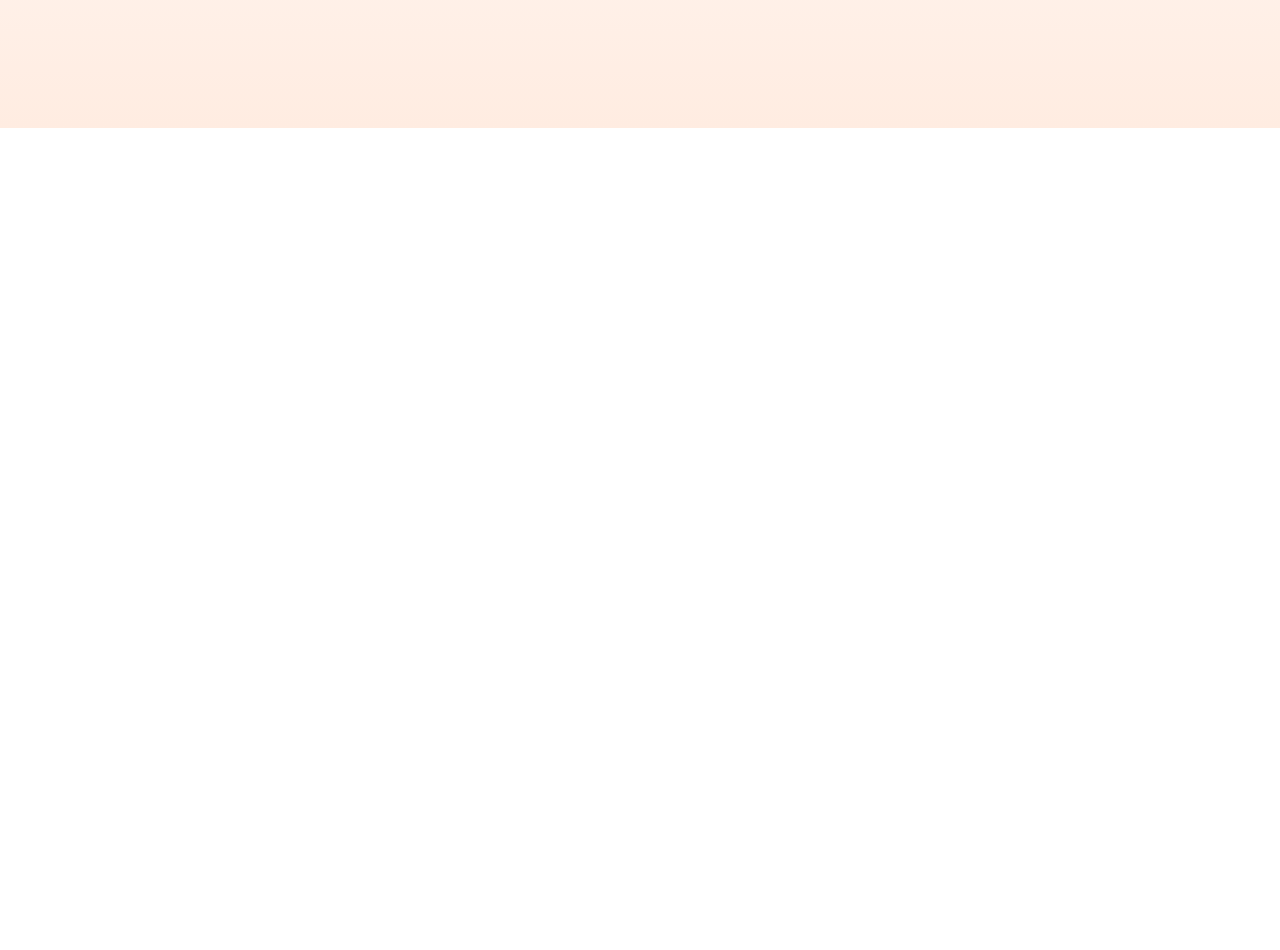
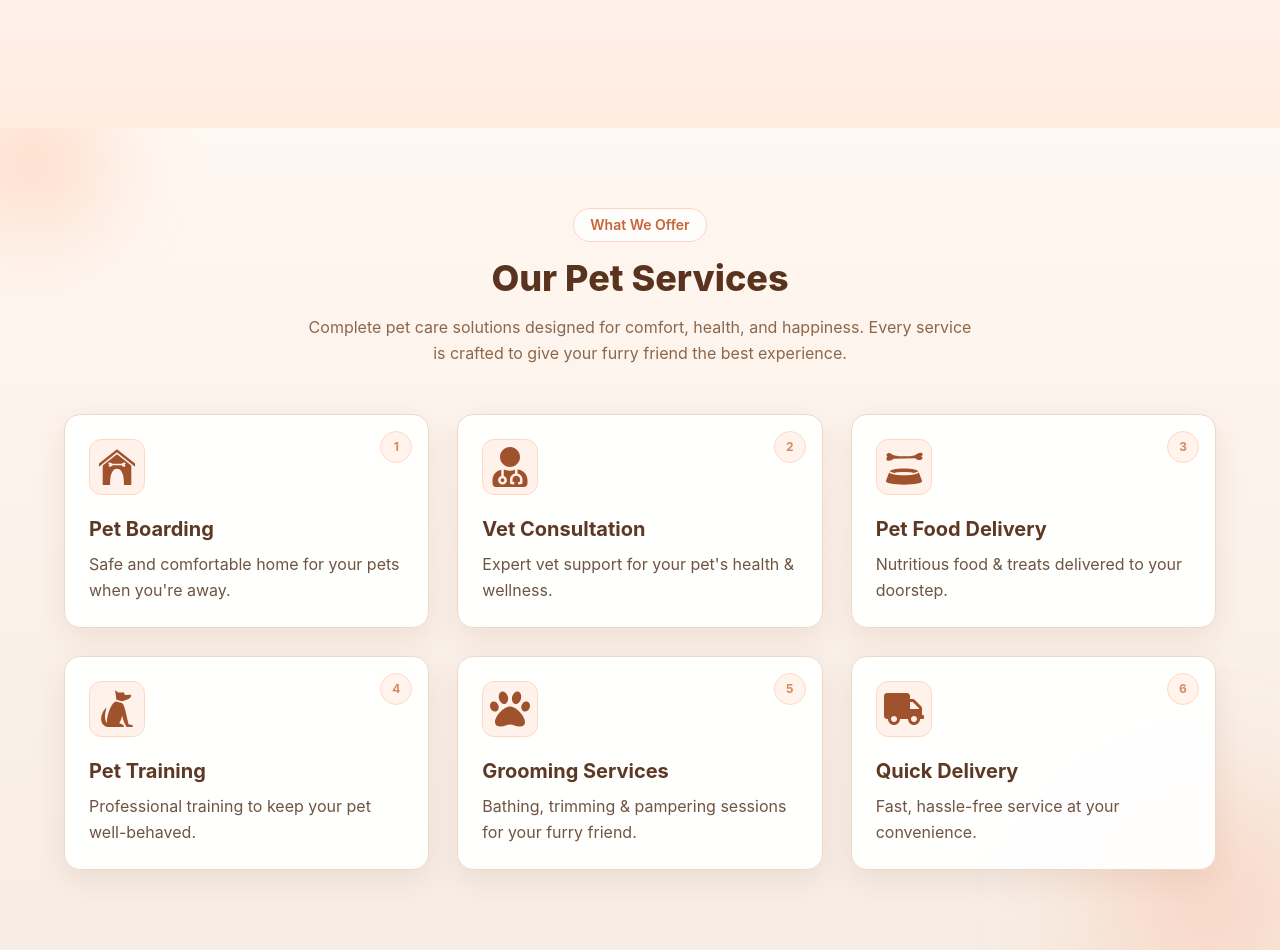
Before and after one commit to nethmalgeesaraux/Tail-Wag-My_pet_Site-, a React (Vite) app: page / in a window 1280 px wide. Shown: the part 740-1690 px from the top of the page. Before the commit the page ends 868 px from the top, so only its background shows below. Built offline with nearby package versions, Linux system fonts and the light colour scheme; a web font is replaced by a local one.

Commit message:
Services .jsx create

```diff
--- a/src/App.jsx
+++ b/src/App.jsx
@@ -1,12 +1,14 @@
 import React from 'react'
 import Navbar from './components/Navbar'
 import Hero from './components/Hero'
+import Services from './components/Services'
 
 const App = () => {
   return (
     <>
     <Navbar/>
     <Hero/>
+    <Services/>
     </>
   )
 }
--- /dev/null
+++ b/src/components/Services.jsx
@@ -0,0 +1,85 @@
+import React from "react";
+import { GiDogHouse, GiSittingDog, GiDogBowl } from "react-icons/gi";
+import { FaUserMd, FaPaw, FaTruck } from "react-icons/fa";
+
+const petServices = [
+  {
+    icon: <GiDogHouse size={40} />,
+    title: "Pet Boarding",
+    desc: "Safe and comfortable home for your pets when you're away.",
+  },
+  {
+    icon: <FaUserMd size={40} />,
+    title: "Vet Consultation",
+    desc: "Expert vet support for your pet's health & wellness.",
+  },
+  {
+    icon: <GiDogBowl size={40} />,
+    title: "Pet Food Delivery",
+    desc: "Nutritious food & treats delivered to your doorstep.",
+  },
+  {
+    icon: <GiSittingDog size={40} />,
+    title: "Pet Training",
+    desc: "Professional training to keep your pet well-behaved.",
+  },
+  {
+    icon: <FaPaw size={40} />,
+    title: "Grooming Services",
+    desc: "Bathing, trimming & pampering sessions for your furry friend.",
+  },
+  {
+    icon: <FaTruck size={40} />,
+    title: "Quick Delivery",
+    desc: "Fast, hassle-free service at your convenience.",
+  },
+];
+
+const Services = () => {
+  return (
+    <section className="relative py-20 px-6 md:px-14 bg-gradient-to-b from-[#fff7f1] to-[#f7ede4] overflow-hidden">
+      <div className="absolute -top-12 -left-12 w-40 h-40 rounded-full bg-[#ffb189]/30 blur-2xl" />
+      <div className="absolute -bottom-16 -right-10 w-56 h-56 rounded-full bg-[#ff7d4e]/20 blur-3xl" />
+
+      <div className="relative z-10 max-w-6xl mx-auto">
+        <div className="text-center mb-12">
+          <p className="inline-flex items-center px-4 py-1.5 rounded-full bg-white/80 border border-[#ffd5bf] text-sm font-semibold text-[#c86436] mb-4">
+            What We Offer
+          </p>
+          <h2 className="text-3xl md:text-4xl font-extrabold text-[#5a331f] mb-4">
+            Our Pet Services
+          </h2>
+          <p className="text-[#8d674a] max-w-2xl mx-auto leading-relaxed">
+            Complete pet care solutions designed for comfort, health, and
+            happiness. Every service is crafted to give your furry friend the
+            best experience.
+          </p>
+        </div>
+
+        <div className="grid grid-cols-1 sm:grid-cols-2 lg:grid-cols-3 gap-7">
+          {petServices.map((service, index) => (
+            <div
+              key={index}
+              className="group relative bg-white/95 backdrop-blur-sm p-6 rounded-2xl border border-[#ecd8c8] shadow-[0_10px_30px_rgba(125,66,35,0.10)] hover:-translate-y-1.5 hover:shadow-[0_16px_34px_rgba(125,66,35,0.18)] transition-all duration-300"
+            >
+              <span className="absolute top-4 right-4 text-xs font-bold text-[#d58a62] bg-[#fff3ec] border border-[#ffd9c5] rounded-full w-8 h-8 flex items-center justify-center">
+                {index + 1}
+              </span>
+
+              <div className="w-14 h-14 rounded-xl bg-[#fff2ea] border border-[#ffd8c4] text-[#a0522d] flex items-center justify-center mb-5 group-hover:bg-[#ffede3] transition-colors duration-300">
+                {service.icon}
+              </div>
+
+              <h3 className="text-xl font-bold text-[#5d3925] mb-2">
+                {service.title}
+              </h3>
+              <p className="text-[#6f5441] leading-relaxed">{service.desc}</p>
+            </div>
+          ))}
+        </div>
+      </div>
+    </section>
+  );
+};
+
+export default Services;
```
